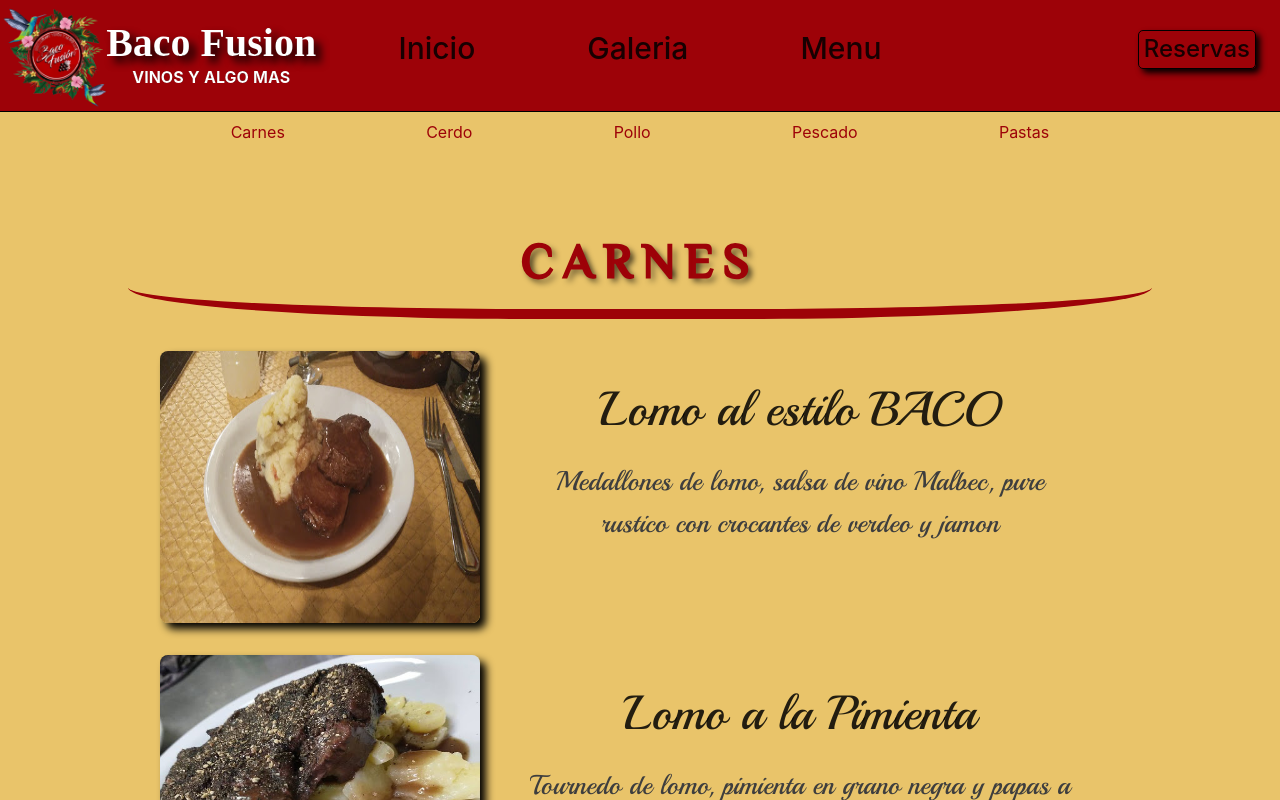
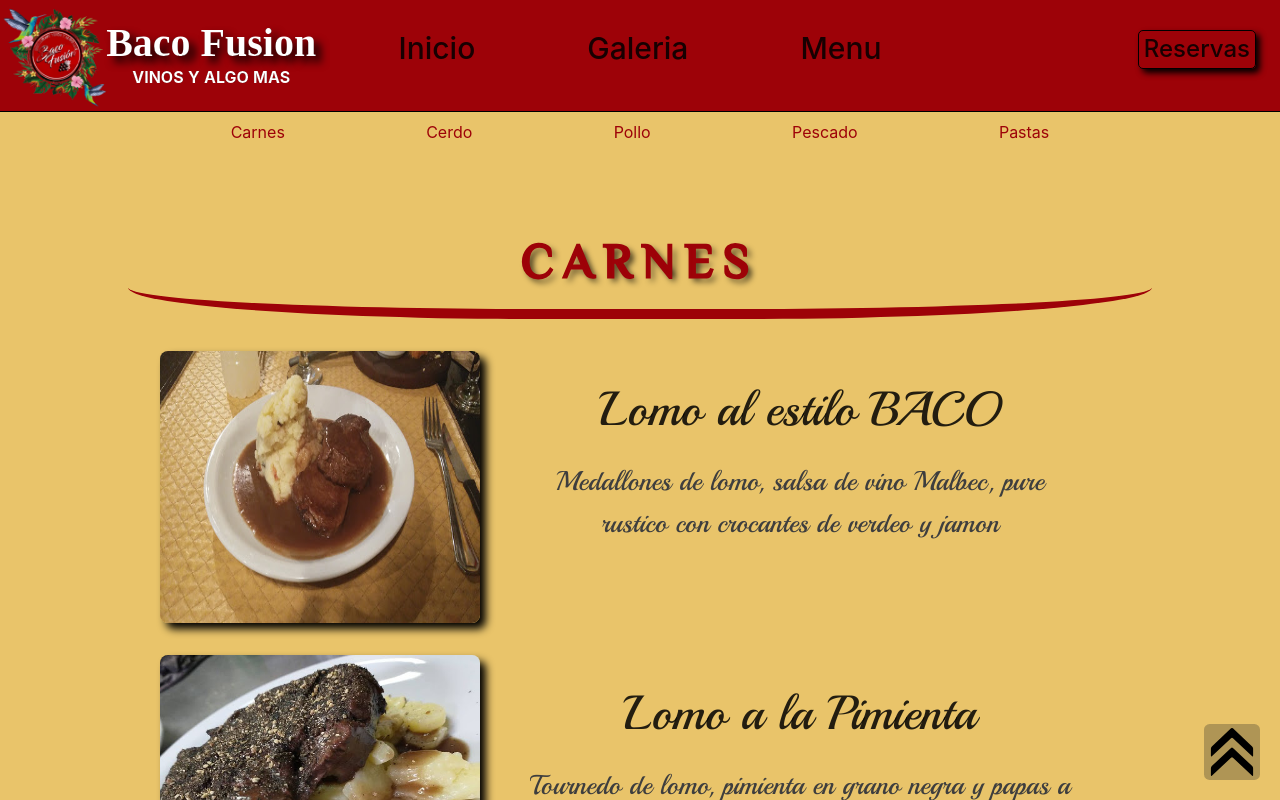
Before and after one commit to marioacaballero/Baco-Fusion-App, a React (Create React App) app: page /menu in a window 1280 px wide. Shown: the top 800 px of the page. Built offline with nearby package versions, Linux system fonts and the light colour scheme; a web font is replaced by a local one.

Commit message:
boton scroll to top

```diff
--- a/src/App.tsx
+++ b/src/App.tsx
@@ -8,6 +8,7 @@ import { Footer } from "./Components/Footer/Footer";
 import { Menu } from "./Components/Menu/Menu";
 import { Reservations } from "./Components/Reservations/Reservations";
 import { Gallery } from "./Components/Galery/Gallery";
+import { ButtonToTop } from "./Components/ButtonToTop/ButtonToTop";
 
 
 function App() {
@@ -15,6 +16,7 @@ function App() {
     <div className="App">
 
       <NavBar />
+      <ButtonToTop/>
       <Routes>
         <Route path="/" element={<Home />} />
         <Route path="/menu" element={<Menu />} />
--- /dev/null
+++ b/src/Components/ButtonToTop/ButtonToTop.module.css
@@ -0,0 +1,29 @@
+.main{
+    display: flex;
+    position: fixed;
+    bottom: 20px;
+    right: 20px;
+    width: 3.5em;
+    height: 3.5em;
+    background-color: rgba(39, 38, 38, 0.295);
+    z-index: 99;
+    align-items: center;
+    justify-content: space-around;
+    border-radius: 10%;
+    cursor: pointer;
+}
+
+.main:hover{
+    transition: 300ms;
+    background-color: rgba(0, 0, 0, 0.624);
+}
+.button{
+    color: black;
+    height: 3rem;
+    width: 3rem;
+}
+
+.button:hover{
+    transition: 300ms;
+    color: rgb(237, 231, 231)
+}
--- /dev/null
+++ b/src/Components/ButtonToTop/ButtonToTop.tsx
@@ -0,0 +1,22 @@
+import React from 'react'
+import { SiAcclaim } from "react-icons/si"
+import style from "./ButtonToTop.module.css"
+
+export const ButtonToTop: React.FC = ()=> {
+
+  const scrollToTop:Function = ()=>{
+    window.scrollTo({
+      top:0,
+      behavior: "smooth"
+    })
+  }
+
+  return (
+    <div className={style.main}>
+    <SiAcclaim className={style.button} height="3em" width="3em"
+    onClick={()=>{
+      scrollToTop()
+    }} />
+    </div>
+  )
+}
--- a/src/Components/Menu/Card.module.css
+++ b/src/Components/Menu/Card.module.css
@@ -43,4 +43,8 @@
   .main, .main > div {
     width: 100%;
   }
+
+  .main > div {
+    padding: 3px;
+  }
 }
```
